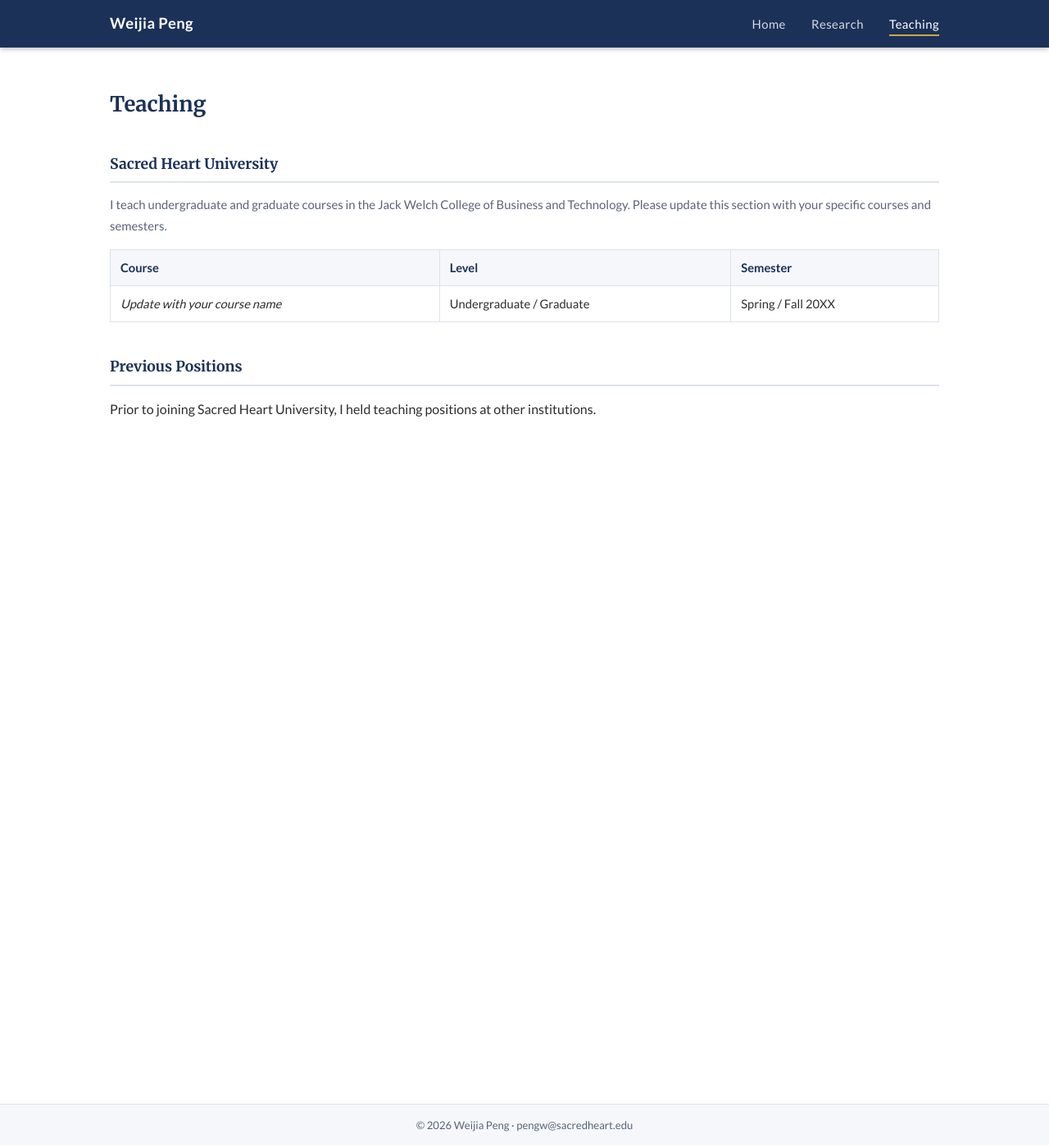
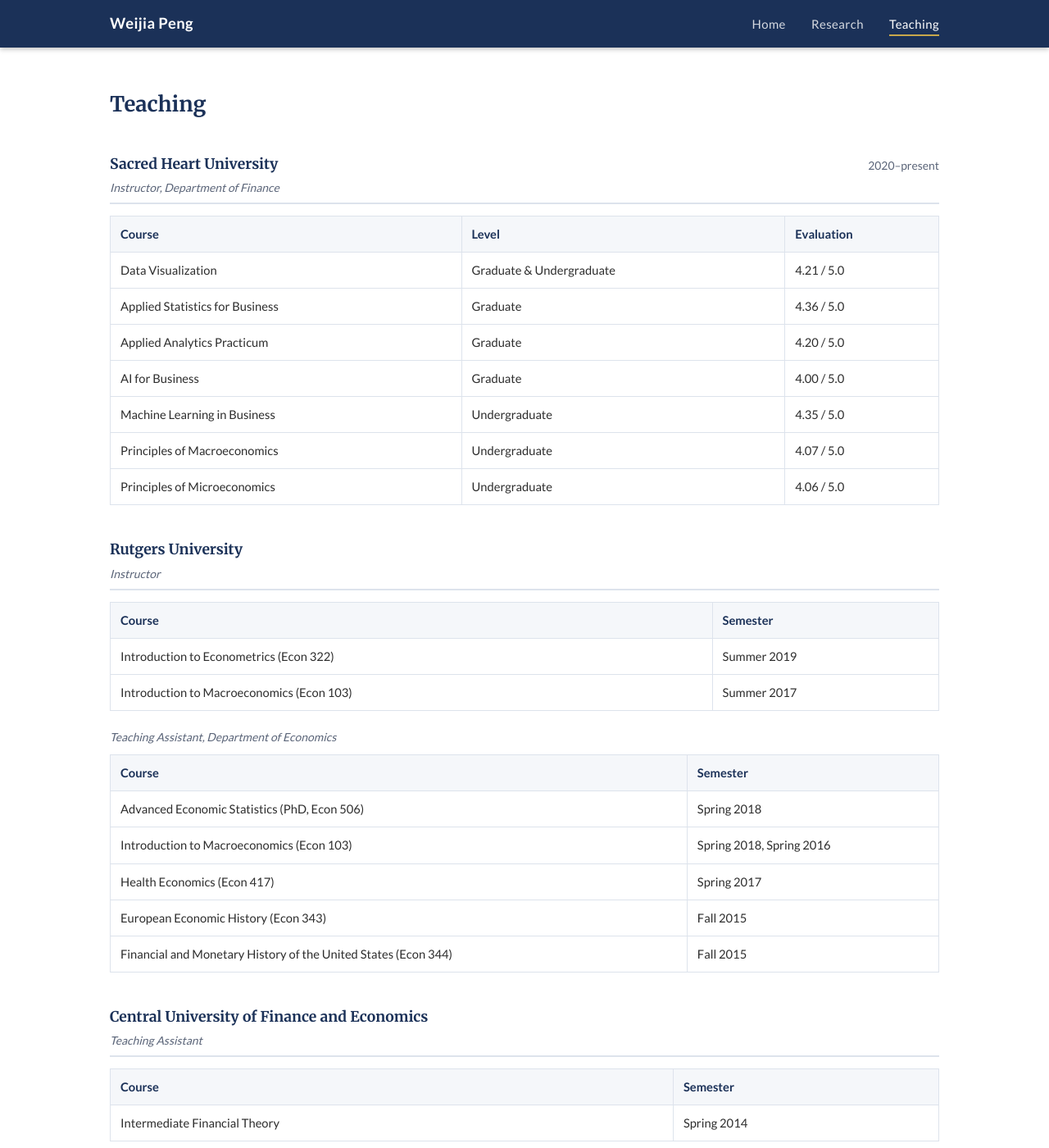
Before and after one commit to weijiap/weijiap.github.io, a Jekyll site: the page built from teaching.html, in a window 1280 px wide and 1400 px high. Shown: the whole window at 82% size. Built offline with Jekyll 4.4.1, drawn with Linux system fonts in a browser that asks for light colours.

Commit message:
Teaching page: add full course history from CV

```diff
--- a/assets/css/style.css
+++ b/assets/css/style.css
@@ -272,13 +272,36 @@
 /* Teaching */
 .teaching-section { margin-bottom: 40px; }
 
+.teaching-block-header {
+  display: flex;
+  justify-content: space-between;
+  align-items: flex-start;
+  border-bottom: 2px solid var(--border);
+  padding-bottom: 6px;
+  margin-bottom: 14px;
+}
+
 .teaching-section h2 {
   font-family: 'Merriweather', serif;
   font-size: 1.1rem;
   color: var(--navy);
-  border-bottom: 2px solid var(--border);
-  padding-bottom: 6px;
-  margin-bottom: 14px;
+  margin-bottom: 2px;
+  border-bottom: none;
+  padding-bottom: 0;
+}
+
+.teaching-role {
+  font-size: .87rem;
+  color: var(--muted);
+  font-style: italic;
+  margin-bottom: 0;
+}
+
+.teaching-period {
+  font-size: .87rem;
+  color: var(--muted);
+  white-space: nowrap;
+  padding-top: 4px;
 }
 
 .teaching-intro {
--- a/teaching.html
+++ b/teaching.html
@@ -1,42 +1,152 @@
 ---
 layout: default
 title: Teaching
+permalink: /teaching/
 ---
 
 <div class="container page-content">
   <h1 class="page-heading">Teaching</h1>
 
   <section class="teaching-section">
-    <h2>Sacred Heart University</h2>
-    <p class="teaching-intro">
-      I teach undergraduate and graduate courses in the Jack Welch College of Business and Technology.
-      Please update this section with your specific courses and semesters.
-    </p>
+    <div class="teaching-block-header">
+      <div>
+        <h2>Sacred Heart University</h2>
+        <p class="teaching-role">Instructor, Department of Finance</p>
+      </div>
+      <span class="teaching-period">2020&ndash;present</span>
+    </div>
 
     <table class="course-table">
       <thead>
         <tr>
           <th>Course</th>
           <th>Level</th>
-          <th>Semester</th>
+          <th>Evaluation</th>
         </tr>
       </thead>
       <tbody>
         <tr>
-          <td><em>Update with your course name</em></td>
-          <td>Undergraduate / Graduate</td>
-          <td>Spring / Fall 20XX</td>
+          <td>Data Visualization</td>
+          <td>Graduate &amp; Undergraduate</td>
+          <td>4.21 / 5.0</td>
+        </tr>
+        <tr>
+          <td>Applied Statistics for Business</td>
+          <td>Graduate</td>
+          <td>4.36 / 5.0</td>
+        </tr>
+        <tr>
+          <td>Applied Analytics Practicum</td>
+          <td>Graduate</td>
+          <td>4.20 / 5.0</td>
+        </tr>
+        <tr>
+          <td>AI for Business</td>
+          <td>Graduate</td>
+          <td>4.00 / 5.0</td>
+        </tr>
+        <tr>
+          <td>Machine Learning in Business</td>
+          <td>Undergraduate</td>
+          <td>4.35 / 5.0</td>
+        </tr>
+        <tr>
+          <td>Principles of Macroeconomics</td>
+          <td>Undergraduate</td>
+          <td>4.07 / 5.0</td>
+        </tr>
+        <tr>
+          <td>Principles of Microeconomics</td>
+          <td>Undergraduate</td>
+          <td>4.06 / 5.0</td>
         </tr>
       </tbody>
     </table>
   </section>
 
   <section class="teaching-section">
-    <h2>Previous Positions</h2>
-    <p>
-      Prior to joining Sacred Heart University, I held teaching positions at other institutions.
-      <!-- Add details here if applicable -->
-    </p>
+    <div class="teaching-block-header">
+      <div>
+        <h2>Rutgers University</h2>
+        <p class="teaching-role">Instructor</p>
+      </div>
+    </div>
+
+    <table class="course-table">
+      <thead>
+        <tr>
+          <th>Course</th>
+          <th>Semester</th>
+        </tr>
+      </thead>
+      <tbody>
+        <tr>
+          <td>Introduction to Econometrics (Econ 322)</td>
+          <td>Summer 2019</td>
+        </tr>
+        <tr>
+          <td>Introduction to Macroeconomics (Econ 103)</td>
+          <td>Summer 2017</td>
+        </tr>
+      </tbody>
+    </table>
+
+    <p class="teaching-role" style="margin-top: 20px; margin-bottom: 10px;">Teaching Assistant, Department of Economics</p>
+
+    <table class="course-table">
+      <thead>
+        <tr>
+          <th>Course</th>
+          <th>Semester</th>
+        </tr>
+      </thead>
+      <tbody>
+        <tr>
+          <td>Advanced Economic Statistics (PhD, Econ 506)</td>
+          <td>Spring 2018</td>
+        </tr>
+        <tr>
+          <td>Introduction to Macroeconomics (Econ 103)</td>
+          <td>Spring 2018, Spring 2016</td>
+        </tr>
+        <tr>
+          <td>Health Economics (Econ 417)</td>
+          <td>Spring 2017</td>
+        </tr>
+        <tr>
+          <td>European Economic History (Econ 343)</td>
+          <td>Fall 2015</td>
+        </tr>
+        <tr>
+          <td>Financial and Monetary History of the United States (Econ 344)</td>
+          <td>Fall 2015</td>
+        </tr>
+      </tbody>
+    </table>
+  </section>
+
+  <section class="teaching-section">
+    <div class="teaching-block-header">
+      <div>
+        <h2>Central University of Finance and Economics</h2>
+        <p class="teaching-role">Teaching Assistant</p>
+      </div>
+    </div>
+
+    <table class="course-table">
+      <thead>
+        <tr>
+          <th>Course</th>
+          <th>Semester</th>
+        </tr>
+      </thead>
+      <tbody>
+        <tr>
+          <td>Intermediate Financial Theory</td>
+          <td>Spring 2014</td>
+        </tr>
+      </tbody>
+    </table>
   </section>
 
 </div>
```
